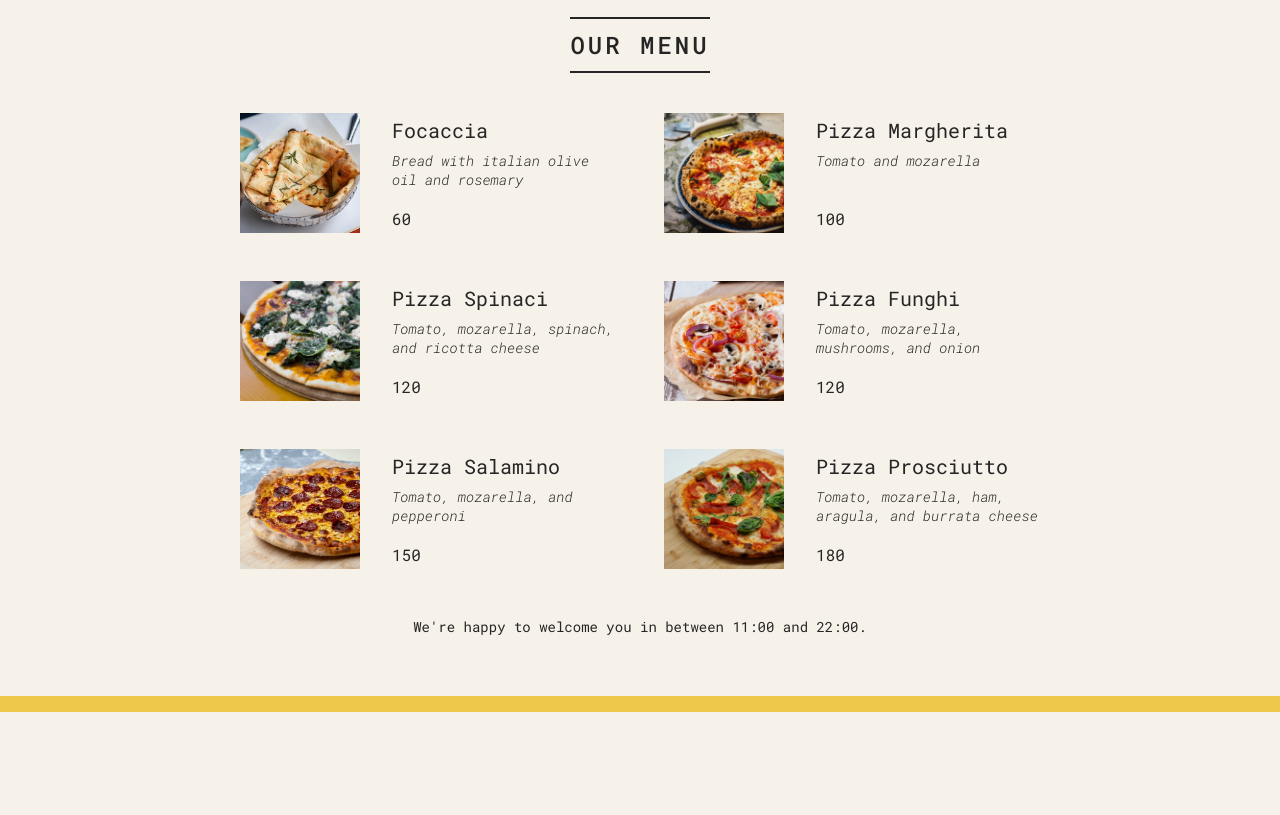
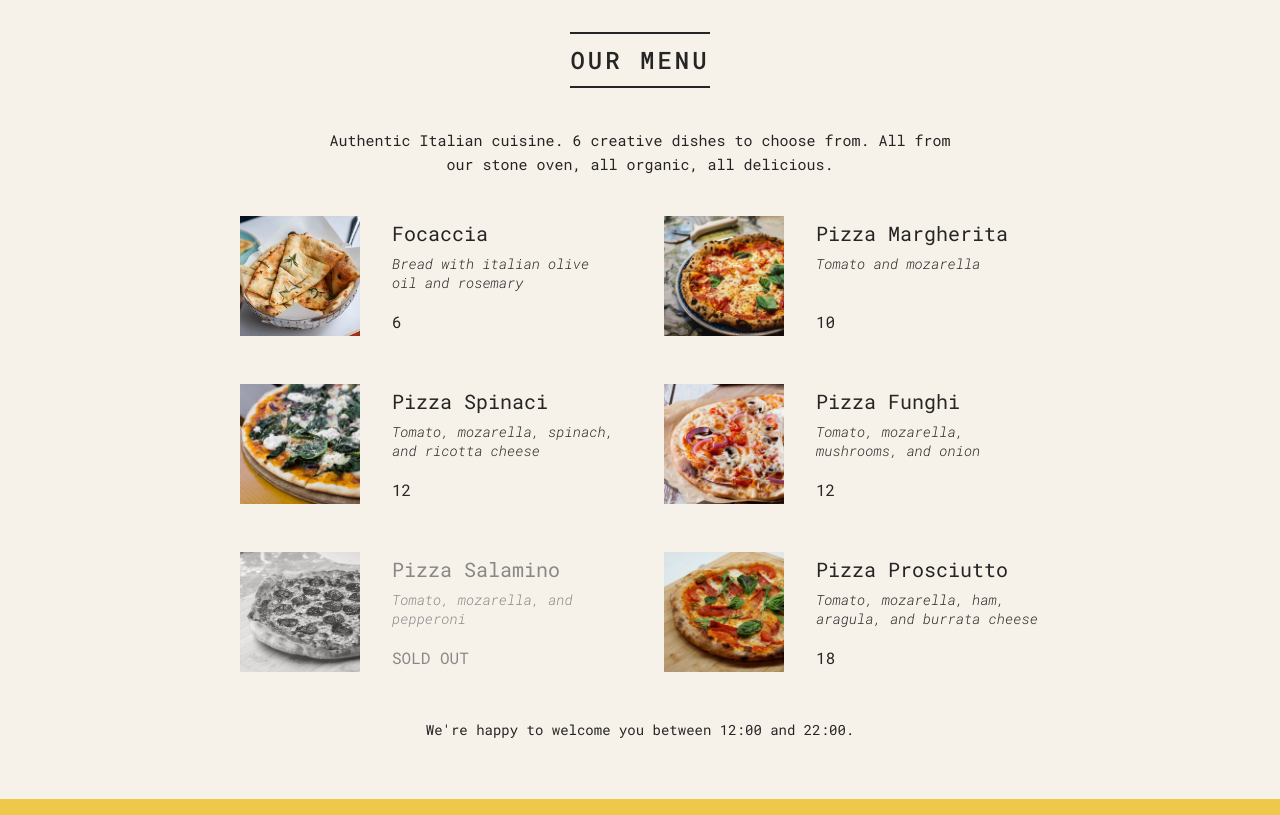
Before and after one commit to swapnilwalhekar/pizzha-menu-card, a React app: page / in a window 1280 px wide. Shown: the part 116-931 px from the top of the page. Before the commit the page ends 828 px from the top, so only its background shows below. Built offline with nearby package versions, Linux system fonts and the light colour scheme.

Commit message:
pizza menu-card done

```diff
--- a/package.json
+++ b/package.json
@@ -3,7 +3,7 @@
   "version": "0.1.0",
   "private": true,
   "dependencies": {
-    "@testing-library/jest-dom": "^5.17.0",
+    "@testing-library/jest-dom": "^5.16.5",
     "@testing-library/react": "^13.4.0",
     "@testing-library/user-event": "^13.5.0",
     "react": "^18.2.0",
--- a/public/index.html
+++ b/public/index.html
@@ -10,11 +10,34 @@
       content="Web site created using create-react-app"
     />
     <link rel="apple-touch-icon" href="%PUBLIC_URL%/logo192.png" />
+    <!--
+      manifest.json provides metadata used when your web app is installed on a
+      user's mobile device or desktop. See https://developers.google.com/web/fundamentals/web-app-manifest/
+    -->
     <link rel="manifest" href="%PUBLIC_URL%/manifest.json" />
-    <title>React App</title>
+    <!--
+      Notice the use of %PUBLIC_URL% in the tags above.
+      It will be replaced with the URL of the `public` folder during the build.
+      Only files inside the `public` folder can be referenced from the HTML.
+
+      Unlike "/favicon.ico" or "favicon.ico", "%PUBLIC_URL%/favicon.ico" will
+      work correctly both with client-side routing and a non-root public URL.
+      Learn how to configure a non-root public URL by running `npm run build`.
+    -->
+    <title>Fast React Pizza Co.</title>
   </head>
   <body>
     <noscript>You need to enable JavaScript to run this app.</noscript>
     <div id="root"></div>
+    <!--
+      This HTML file is a template.
+      If you open it directly in the browser, you will see an empty page.
+
+      You can add webfonts, meta tags, or analytics to this file.
+      The build step will place the bundled scripts into the <body> tag.
+
+      To begin the development, run `npm start` or `yarn start`.
+      To create a production bundle, use `npm run build` or `yarn build`.
+    -->
   </body>
 </html>
--- a/src/index.css
+++ b/src/index.css
@@ -38,10 +38,13 @@ body {
 }
 
 .header h1 {
+  /* Non-accessible color */
   color: #edc84b;
+  /* color: #af8602; */
+
   text-transform: uppercase;
   text-align: center;
-  font-size: 4rem;
+  font-size: 5.2rem;
   font-weight: 300;
   letter-spacing: 3px;
   position: relative;
@@ -54,7 +57,7 @@ body {
   display: block;
   content: "";
   height: 3px;
-  width: 12rem;
+  width: 4rem;
   background-color: #edc84b;
   position: absolute;
   top: calc(50% - 1px);
--- a/src/index.js
+++ b/src/index.js
@@ -1,98 +1,185 @@
 import React from "react";
 import ReactDOM from "react-dom/client";
 import "./index.css";
-import { pizzaData } from "./data";
+
+const pizzaData = [
+  {
+    name: "Focaccia",
+    ingredients: "Bread with italian olive oil and rosemary",
+    price: 6,
+    photoName: "pizzas/focaccia.jpg",
+    soldOut: false,
+  },
+  {
+    name: "Pizza Margherita",
+    ingredients: "Tomato and mozarella",
+    price: 10,
+    photoName: "pizzas/margherita.jpg",
+    soldOut: false,
+  },
+  {
+    name: "Pizza Spinaci",
+    ingredients: "Tomato, mozarella, spinach, and ricotta cheese",
+    price: 12,
+    photoName: "pizzas/spinaci.jpg",
+    soldOut: false,
+  },
+  {
+    name: "Pizza Funghi",
+    ingredients: "Tomato, mozarella, mushrooms, and onion",
+    price: 12,
+    photoName: "pizzas/funghi.jpg",
+    soldOut: false,
+  },
+  {
+    name: "Pizza Salamino",
+    ingredients: "Tomato, mozarella, and pepperoni",
+    price: 15,
+    photoName: "pizzas/salamino.jpg",
+    soldOut: true,
+  },
+  {
+    name: "Pizza Prosciutto",
+    ingredients: "Tomato, mozarella, ham, aragula, and burrata cheese",
+    price: 18,
+    photoName: "pizzas/prosciutto.jpg",
+    soldOut: false,
+  },
+];
 
 function App() {
   return (
     <div className="container">
       <Header />
-      <Menu pizzaData={pizzaData} />
+      <Menu />
       <Footer />
     </div>
   );
 }
 
-const Header = () => {
+function Header() {
+  // const style = { color: "red", fontSize: "48px", textTransform: "uppercase" };
+  const style = {};
+
   return (
     <header className="header">
-      <h1>Fast React Pizza Co.</h1>
+      <h1 style={style}>Fast React Pizza Co.</h1>
     </header>
   );
-};
+}
 
-const Menu = (props) => {
-  const allPizzaData = props.pizzaData;
-  // const allPizzaData = [];
-  const pizzaCounts = allPizzaData.length;
+function Menu() {
+  const pizzas = pizzaData;
+  // const pizzas = [];
+  const numPizzas = pizzas.length;
 
   return (
     <main className="menu">
-      <h2>Our Menu</h2>
+      <h2>Our menu</h2>
 
-      {pizzaCounts > 0 ? (
-        <ul className="pizzas">
-          <Pizza allPizzaData={allPizzaData} />
-        </ul>
+      {numPizzas > 0 ? (
+        <>
+          <p>
+            Authentic Italian cuisine. 6 creative dishes to choose from. All
+            from our stone oven, all organic, all delicious.
+          </p>
+
+          <ul className="pizzas">
+            {pizzas.map((pizza) => (
+              <Pizza pizzaObj={pizza} key={pizza.name} />
+            ))}
+          </ul>
+        </>
       ) : (
-        <p>We're still working on our menu. Please come back later🙁</p>
+        <p>We're still working on our menu. Please come back later :)</p>
       )}
+
+      {/* <Pizza
+        name="Pizza Spinaci"
+        ingredients="Tomato, mozarella, spinach, and ricotta cheese"
+        photoName="pizzas/spinaci.jpg"
+        price={10}
+      />
+      <Pizza
+        name="Pizza Funghi"
+        ingredients="Tomato, mushrooms"
+        price={12}
+        photoName="pizzas/funghi.jpg"
+      /> */}
     </main>
   );
-};
+}
 
-const Pizza = (props) => {
-  const storedPizzaData = props.allPizzaData;
+function Pizza({ pizzaObj }) {
+  console.log(pizzaObj);
+
+  // if (pizzaObj.soldOut) return null;
+
   return (
-    <>
-      {storedPizzaData.map((item, index) => (
-        <li key={index} className="pizza">
-          <img src={item.photoName} alt="not found" />
-          <div>
-            <h3>{item.name}</h3>
-            <p>{item.ingredients}</p>
-            <span>{item.price + "0"}</span>
-          </div>
-        </li>
-      ))}
-    </>
+    <li className={`pizza ${pizzaObj.soldOut ? "sold-out" : ""}`}>
+      <img src={pizzaObj.photoName} alt={pizzaObj.name} />
+      <div>
+        <h3>{pizzaObj.name}</h3>
+        <p>{pizzaObj.ingredients}</p>
+
+        {/* {pizzaObj.soldOut ? (
+          <span>SOLD OUT</span>
+        ) : (
+          <span>{pizzaObj.price}</span>
+        )} */}
+
+        <span>{pizzaObj.soldOut ? "SOLD OUT" : pizzaObj.price}</span>
+      </div>
+    </li>
   );
-};
+}
 
-const Footer = () => {
+function Footer() {
   const hour = new Date().getHours();
-  const openHour = 11;
+  const openHour = 12;
   const closeHour = 22;
   const isOpen = hour >= openHour && hour <= closeHour;
+  console.log(isOpen);
 
-  console.log("ok isOpen:", isOpen);
+  // if (hour >= openHour && hour <= closeHour) alert("We're currently open!");
+  // else alert("Sorry we're closed");
 
-  // if (hour >= openHour && hour <= closeHour) {
-  //   alert("Pizzha shop opened");
-  // } else {
-  //   alert("Pizzha shop closed");
-  // }
+  // if (!isOpen) return <p>CLOSED</p>;
 
   return (
     <footer className="footer">
       {isOpen ? (
-        <div className="order">
-          <p>We're open until {closeHour}:00. Come visit us or order online.</p>
-          <button className="btn">Order</button>
-        </div>
+        <Order closeHour={closeHour} openHour={openHour} />
       ) : (
         <p>
-          We're happy to welcome you in between {openHour}:00 and {closeHour}
-          :00.
+          We're happy to welcome you between {openHour}:00 and {closeHour}:00.
         </p>
       )}
     </footer>
   );
-};
 
+  // return React.createElement("footer", null, "We're currently open!");
+}
+
+function Order({ closeHour, openHour }) {
+  return (
+    <div className="order">
+      <p>
+        We're open from {openHour}:00 to {closeHour}:00. Come visit us or order
+        online.
+      </p>
+      <button className="btn">Order</button>
+    </div>
+  );
+}
+
+// React v18
 const root = ReactDOM.createRoot(document.getElementById("root"));
 root.render(
   <React.StrictMode>
     <App />
   </React.StrictMode>
 );
+
+// React before 18
+// ReactDOM.render(<App />, document.getElementById("root"));
```
Also changed, not shown: 1 other file.
